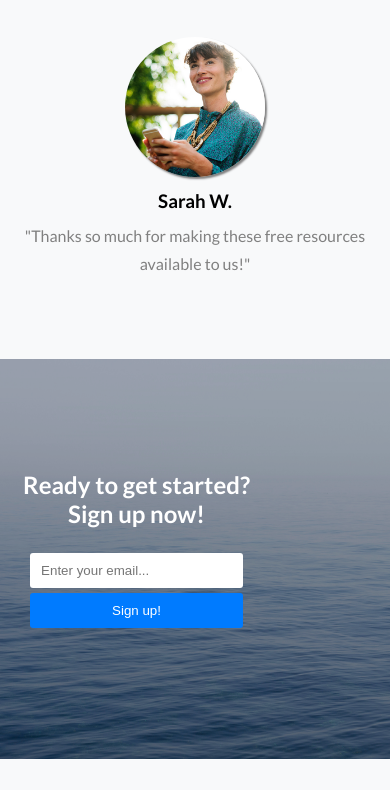
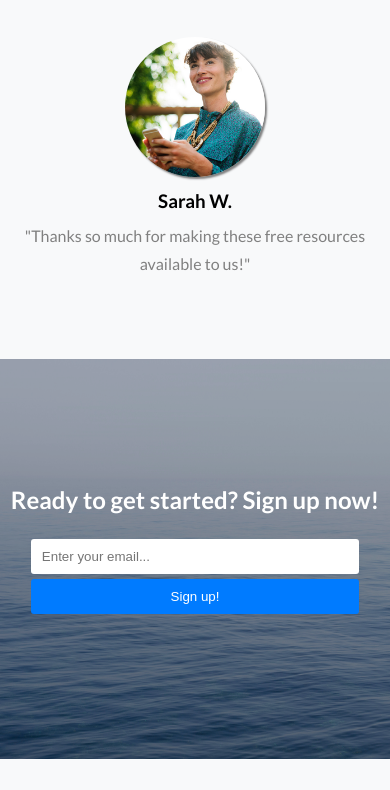
Before and after one commit to AgneBe/Tarpinis-atsiskaitymas, a website: page index.html in a window 390 px wide. Shown: the part 5351-6141 px from the top of the page. Drawn offline with nearby package versions, Linux system fonts and the light colour scheme; files that its build step writes are made by us from their sources.

Commit message:
Update media.scss

```diff
--- a/scss/media.scss
+++ b/scss/media.scss
@@ -117,6 +117,7 @@
   .footer-signup {
   bottom: auto;
   left: auto;
+  right: auto;
 
    form{
    display: flex;
```
